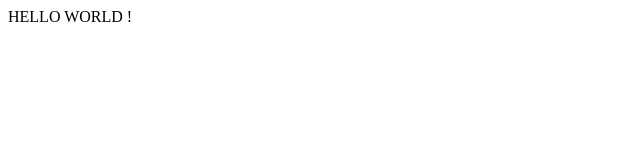
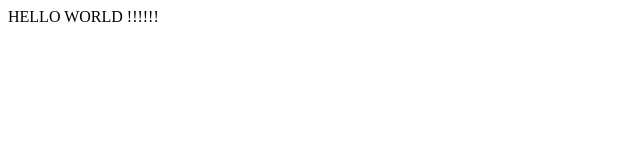
Before and after one commit to Meggenly/New-hw-2, a plain HTML site: page index.html in a window 1280 px wide. Shown: the full height of the page, 0-640 px from the left. Drawn offline with Linux system fonts and the light colour scheme.

Commit message:
Update index.html

```diff
--- a/index.html
+++ b/index.html
@@ -6,6 +6,6 @@
     <title>Document</title>
   </head>
   <body>
-    HELLO WORLD !
+    HELLO WORLD !!!!!!
   </body>
 </html>
```
